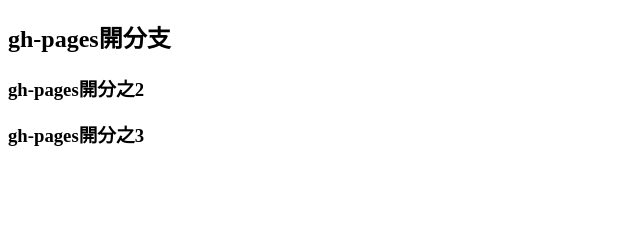
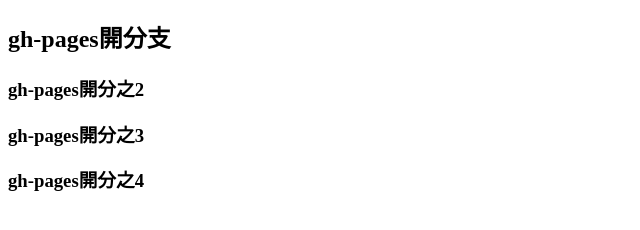
Before and after one commit to potatoleee/VueWeek3Group, a plain HTML site: page index.html in a window 1280 px wide. Shown: the part 70-300 px from the top of the page, without its empty margins (0-640 px from the left). Drawn offline with Linux system fonts and the light colour scheme.

Commit message:
push test4

```diff
--- a/index.html
+++ b/index.html
@@ -12,5 +12,6 @@
     <h2>gh-pages開分支</h2>
     <h3>gh-pages開分之2</h3>
     <h3>gh-pages開分之3</h3>
+    <h3>gh-pages開分之4</h3>
 </body>
 </html>
```
